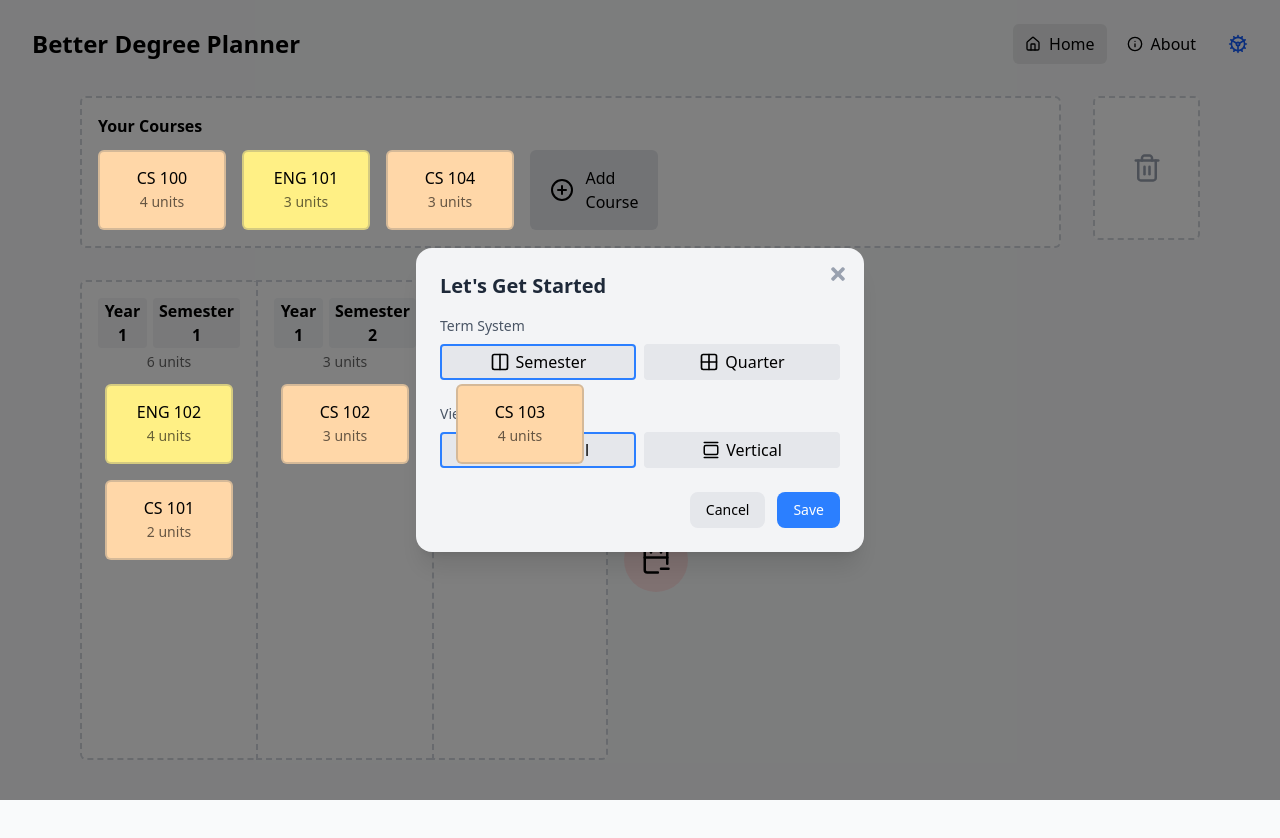
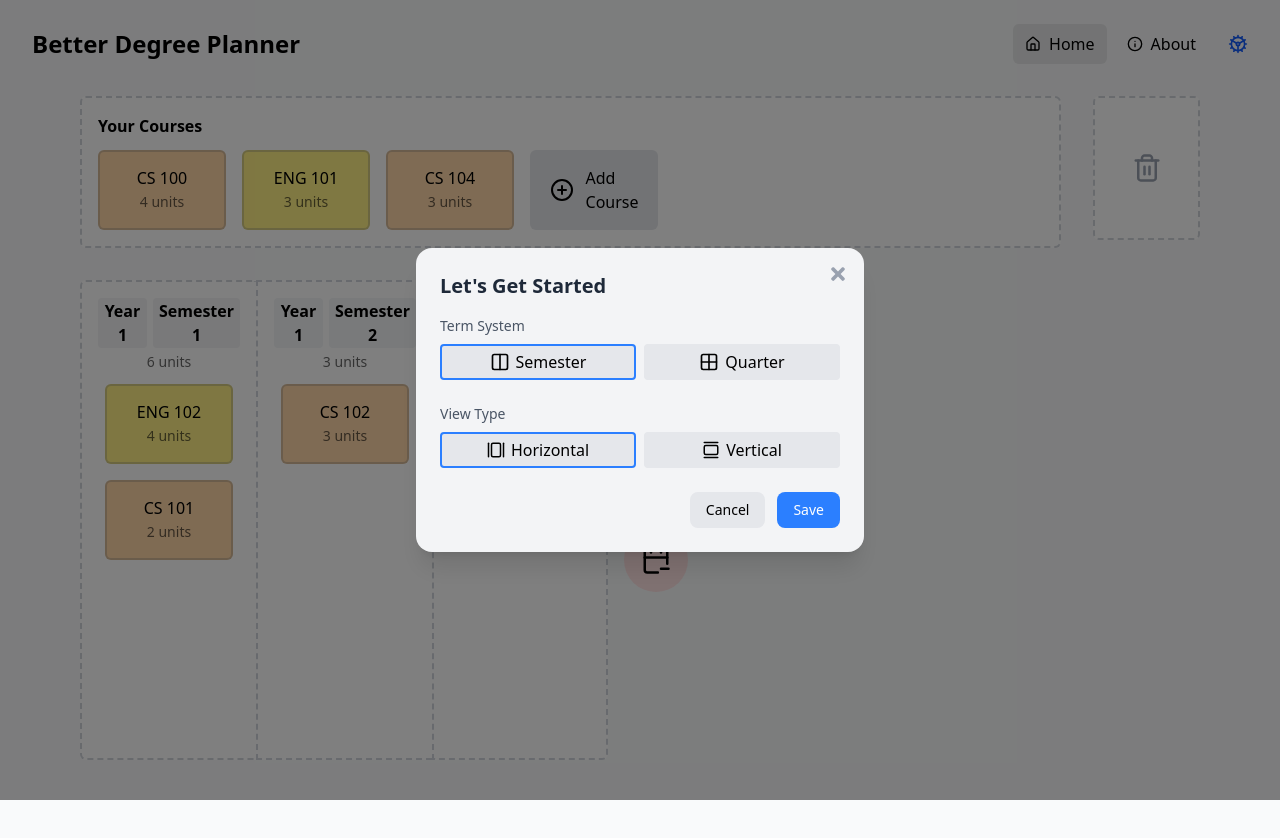
Before and after one commit to jakeo-dev/better-degree-planner, a Next.js app: page / in a window 1280 px wide. Built offline with nearby package versions, Linux system fonts and the light colour scheme.

Commit message:
finally fix draggable positioning!!!! (#11)

```diff
--- a/src/components/Draggable.tsx
+++ b/src/components/Draggable.tsx
@@ -19,18 +19,6 @@ export default function Draggable(props: {
     id: props.course.uuid,
   });
 
-  const [repositionConstant, setRepositionConstant] = useState(0);
-
-  useEffect(() => {
-    function updateRepositionConstant() {
-      setRepositionConstant(window.innerWidth >= 768 ? 11 / 9 : 0); // 0 by default, md: 11/9 ..... for some reason draggables dont need repositioning on mobile
-    }
-
-    updateRepositionConstant();
-    window.addEventListener("resize", updateRepositionConstant);
-    return () => window.removeEventListener("resize", updateRepositionConstant);
-  }, []);
-
   function editCourse(newName:string, newColor:string, newUnits:number) {
     setCourseName(newName);
     setCourseColor(newColor);
@@ -38,26 +26,97 @@ export default function Draggable(props: {
     props.updateCourse(props.course.uuid, newName, newColor, newUnits);
   }
 
+  // repositioning for outside droppable
+  const [repositionConstant, setRepositionConstant] = useState(0);
+  useEffect(() => {
+    function updateRepositionConstant() {
+      setRepositionConstant(window.innerWidth >= 768 ? 11 / 9 : 0); // 0 by default, md: 11/9 ..... for some reason it doesnt need repositioning on mobile
+    }
+
+    // update constant when window resized
+    updateRepositionConstant();
+    window.addEventListener("resize", updateRepositionConstant);
+    return () => window.removeEventListener("resize", updateRepositionConstant);
+  }, []);
+
   const buttonRef = useRef<HTMLButtonElement>(null);
+
+  // position for term droppables
+  const [position, setPosition] = useState<{
+    x: number;
+    y: number;
+  }>({ x: 0, y: 0 });
+  const [isDragging, setIsDragging] = useState<boolean>(false);
+
+  // handle starting dragging
+  function handleMouseDown() {
+    setIsDragging(true);
+  }
+
+  useEffect(() => {
+    function handleMouseMove(e: globalThis.MouseEvent) {
+      if (isDragging) {
+        // update position of draggable when it is being dragged
+        setPosition({
+          x: e.clientX - 60, // center draggable horizontally
+          y: e.clientY + window.scrollY - 36, // center draggable vertically
+        });
+      }
+    }
+
+    function handleMouseMoveMobile(e: globalThis.TouchEvent) {
+      if (isDragging && e.touches && e.touches.length > 0) {
+        const touch = e.touches[0];
+        // update position of draggable when it is being dragged
+        setPosition({
+          x: touch.clientX - 60, // center draggable horizontally
+          y: touch.clientY + window.scrollY - 36, // center draggable vertically
+        });
+      }
+    }
+
+    // stop dragging on mouse up
+    function handleMouseUp() {
+      setIsDragging(false);
+    }
+
+    if (isDragging) {
+      window.addEventListener('mousemove', handleMouseMove);
+      window.addEventListener('touchmove', handleMouseMoveMobile);
+      window.addEventListener('mouseup', handleMouseUp);
+      window.addEventListener('touchend', handleMouseUp);
+    }
+
+    return () => {
+      window.removeEventListener('mousemove', handleMouseMove);
+      window.removeEventListener('touchmove', handleMouseMoveMobile);
+      window.removeEventListener('mouseup', handleMouseUp);
+      window.removeEventListener('touchend', handleMouseUp);
+    };
+  }, [isDragging]);
 
   return (
     <>
       <button
+        onMouseDown={handleMouseDown}
+        onTouchStart={handleMouseDown}
         ref={(node) => {
           setNodeRef(node); // dnd-kit ref
-          buttonRef.current = node; // ref used for re-positioning draggable
+          buttonRef.current = node; // ref used for re-positioning draggables in outside droppable
         }}
         style={{
-          transform: transform
-            ? `translate3d(${transform.x}px, ${transform.y + (transform && buttonRef.current && transform.y !== 0 ? ((buttonRef.current.offsetHeight*repositionConstant) * (props.index || 0)) : 0)}px, 0)` // re-position draggable because of fixed position (fixed position is NECESSARY to make draggables appear above all other elements))
+          transform: props.dropId == "outside" && transform
+            ? `translate3d(${transform.x}px, ${transform.y + (transform && buttonRef.current && transform.y !== 0 ? ((buttonRef.current.offsetHeight*repositionConstant) * (props.index || 0)) : 0)}px, 0)` // IF in outside droppable, re-position draggable because of fixed position (fixed position is NECESSARY to make draggables appear above all other elements)
             : undefined,
-          touchAction: "none", // prevents default touch actions, like scrolling, when touching the draggable element (necessary for some mobile devices))
+          touchAction: "none", // prevents default touch actions, like scrolling, when touching the draggable element (necessary for some mobile devices)
+          left: props.dropId !== "outside" ? position.x : undefined, // dont use absolute positioning if draggable is in outside droppable
+          top: props.dropId !== "outside" ? position.y : undefined, // dont use absolute positioning if draggable is in outside droppable
         }}
         {...listeners}
         {...attributes}
         className={`w-full max-w-28 md:max-w-32 min-h-max h-16 md:h-20 rounded-md p-2 z-10 hover:shadow-sm
-          ${props.dropId !== "outside" && transform && transform.y !== 0 ? "absolute z-50" : "relative" /* if being dragged and origin term is not outside, then change position to fixed when active and being dragged so it appears above other elements */ }
-          ${transform && transform.y !== 0 ? "z-99 shadow-md" : "" /* if being dragged, then apply classes (done this way so it works on mobile too) */} /*THE ABOVE WAS CHANGED TO absolute z-50 : relative instead of FIXED so it would MOVE RELATIVE TO SCROLL!! */
+          ${transform && (transform.x !== 0 || transform.y !== 0) ? (props.dropId == "outside" ? "relative" : "absolute") : "" /* if being dragged and origin term is outside, then change position to fixed when active and being dragged so it appears above other elements, if not outside, use absolute positioning */ }
+          ${transform && transform.y !== 0 ? "z-99 shadow-md" : "" /* if being dragged, then apply classes (done this way so it works on mobile too) */}
           border-2 border-neutral-500/30 text-center cursor-grab active:cursor-grabbing transition-colors ${courseColor} ${props.className} ${courseModalOpen && `bg-gray-200`}`}
         onDoubleClick={() => setCourseModalOpen(true)}
         id={props.course.uuid}
```
